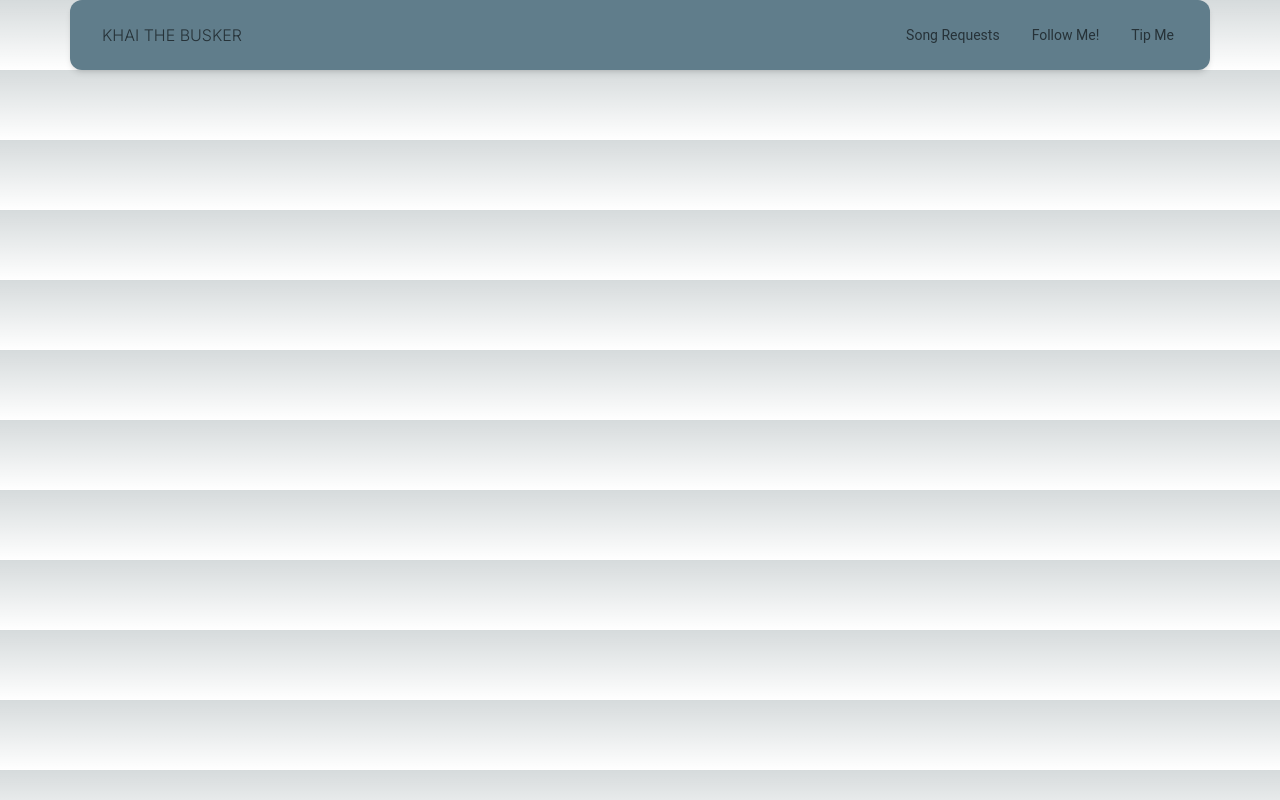
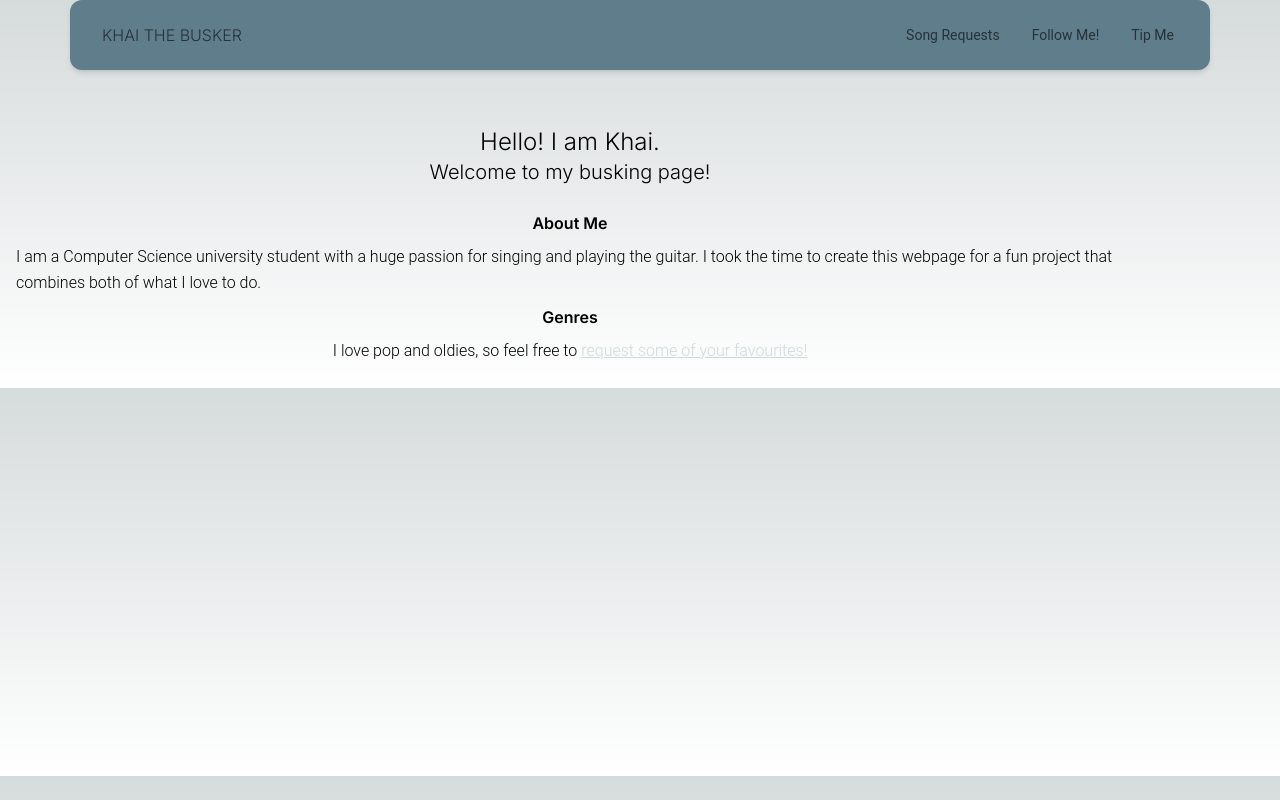
Before and after one commit to Zer0Legion/busking, a Next.js app: page / in a window 1280 px wide. Built offline with nearby package versions, Linux system fonts and the light colour scheme.

Commit message:
arrange elements, about me

```diff
--- a/src/app/links/page.tsx
+++ b/src/app/links/page.tsx
@@ -9,15 +9,14 @@ export default function Requests() {
         <div>
             <Navbar></Navbar>
             <div
-                className="container flex flex-col items-center gap-2 p-2 h-screen justify-center"
+                className="container flex flex-col items-center gap-2 p-2 justify-center mt-8"
             >
-                <Typography className="flex justify-center text-2xl mb-4 font-mono ">My Links</Typography>
+                <Typography className="flex justify-center text-2xl my-4 font-mono ">My Links</Typography>
                 <a href="https://instagram.com/buskingkhai?igshid=MzNlNGNkZWQ4Mg=="><Button color="blue-gray" size="lg">Instagram: @buskingkhai</Button></a>
                 {/* <a href="https://instagram.com/buskingkhai?igshid=MzNlNGNkZWQ4Mg=="><Button color="blue-gray" size="lg">Tiktok: @buskingkhai</Button></a> */}
                 <a href="https://www.linkedin.com/in/anglengkhai"><Button color="blue-gray" size="lg">LinkedIn</Button></a>
                 <a href="/../tip"><Button color="blue-gray" size="lg">Tip Me</Button></a>
                 <Typography className="m-4 p-4"><LinksWriteup/></Typography>
-                <div className="h-1/6"></div>
             </div>
         </div>
     )
--- a/src/app/page.tsx
+++ b/src/app/page.tsx
@@ -2,12 +2,13 @@
 
 import Navbar from "@/components/Navbar";
 import { Button } from "@material-tailwind/react";
+import HomeWriteup from "./writeups/HomeWriteup";
 
 export default function Home() {
   return (
     <div>
       <Navbar></Navbar>
-
+      <HomeWriteup/>
     </div>
   )
 }
--- a/src/app/requests/page.tsx
+++ b/src/app/requests/page.tsx
@@ -21,7 +21,7 @@ export default function Requests() {
             <div
                 className="container flex flex-col h-5/6 justify-evenly items-center"
             >
-                <Typography className="flex justify-center text-2xl mt-4 font-mono ">Song Requests</Typography>
+                <Typography className="flex justify-center text-2xl mt-8 font-mono ">Song Requests</Typography>
                 <div
                     className="m-4 flex flex-col gap-2 outline outline-1 outline-blue-gray-900 p-4 rounded-xl">
                     <Typography>
--- /dev/null
+++ b/src/app/writeups/HomeWriteup.tsx
@@ -0,0 +1,20 @@
+import { Typography } from "@material-tailwind/react";
+
+export default function HomeWriteup() {
+    return <div
+        className="my-2 p-4 container flex flex-col justify-center max-w-screen items-center"
+    >
+        <Typography className="flex justify-center text-2xl mt-8 font-mono ">Hello! I am Khai.</Typography>
+        <Typography className="flex justify-center text-xl mb-4 font-mono">Welcome to my busking page!</Typography>
+
+        <Typography className="font-semibold font-mono m-2">About Me</Typography>
+        <Typography>
+            I am a Computer Science university student with a huge passion for singing and playing the guitar.
+            I took the time to create this webpage for a fun project that combines both of what I love to do.
+        </Typography>
+        <Typography className="font-semibold font-mono m-2">Genres</Typography>
+        <Typography>
+            I love pop and oldies, so feel free to <a href="./requests" className="underline text-blue-gray-100">request some of your favourites!</a>
+        </Typography>
+    </div>
+}
```
